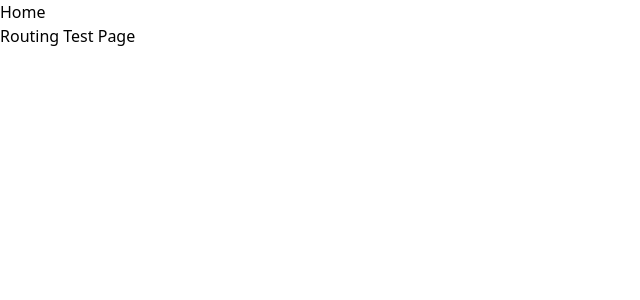
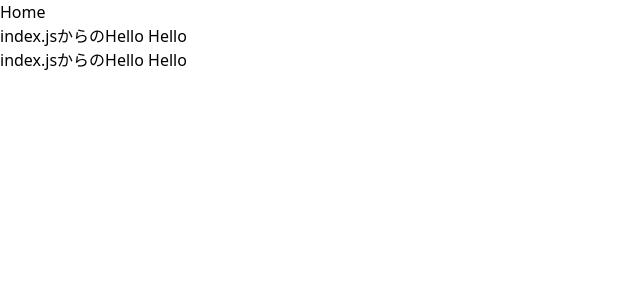
Before and after one commit to takayanagi-takeshi/portfolio_app, a Vue app: page /routing in a window 1280 px wide. Shown: the top 300 px of the page, without its empty margins (0-640 px from the left). Built offline with nearby package versions, Linux system fonts and the light colour scheme.

Commit message:
vuex実装

```diff
--- a/package.json
+++ b/package.json
@@ -10,7 +10,8 @@
   "dependencies": {
     "core-js": "^3.6.5",
     "vue": "^2.6.11",
-    "vue-router": "3.0.7"
+    "vue-router": "3.0.7",
+    "vuex": "^3.6.2"
   },
   "devDependencies": {
     "@vue/cli-plugin-babel": "~4.5.0",
--- a/src/App.vue
+++ b/src/App.vue
@@ -2,20 +2,26 @@
   <div id="app">
     <!-- <img alt="Vue logo" src="./assets/logo.png"> -->
     <!-- <topPage msg="Welcome to Your Vue.js App"/> -->
-
     <router-view />
   </div>
 </template>
 
 <script>
+// import adminPage from '@/assets/views/adminPage.vue'
 // import topPage from './components/topPage.vue'
 
-// export default {
-//   name: 'App',
-//   components: {
-//     topPage
-//   }
-// }
+export default {
+  name: 'app',
+  data: function(){
+    return {
+      message : 'Hello Vuex'
+    }
+  },
+  //   components: {
+  //     adminPage
+  // }
+}
+
 </script>
 
 <style>
--- a/src/assets/views/adminPage.vue
+++ b/src/assets/views/adminPage.vue
@@ -2,15 +2,34 @@
   <div>
     <div >
       <router-link to="/">Home</router-link>
-      <h1>Routing Test Page</h1>
+      <h1>{{$store.state.message}}</h1>
+      <corender/>
+      <!-- <corender v-bind:users="users"></corender> -->
+
+
     </div>
   </div>
 </template>
 
 <script>
+// import Corender from '..../src/components/corender.vue'
+import Corender from '@/components/Corender.vue'
+
 export default {
-  name: 'Routing'
+  components: { Corender },
+  name: 'Routing',
+  data: function() {
+    return {
+      // users:[
+      //   {name: 'John', email:'john@example.com', age:22},
+      //   {name: 'Merry', email: 'merry@facebook.com',age:33},
+      //   {name: 'Ken', email: 'ken@amazon.com',age:29}
+      //   ]
+      message: 'hehehehehehe'
+      }
+    },
 }
+
 </script>
 
 <style>
--- /dev/null
+++ b/src/components/Corender.vue
@@ -0,0 +1,8 @@
+<template>
+  <h2>{{ $store.state.message }}</h2>
+</template>
+<script>
+export default {
+  name: 'HelloVuex corender'
+}
+</script>
--- /dev/null
+++ b/src/store/index.js
@@ -0,0 +1,19 @@
+import Vue from 'vue'
+import Vuex from 'vuex'
+
+Vue.use(Vuex);
+
+// const store = new Vuex.Store({
+//   state: {
+//   },
+// mutations: {
+//   }
+// })
+
+// store.commit('increment')
+
+export default new Vuex.Store({
+  state: {
+    message: 'index.jsからのHello Hello'
+  },
+})
```
Also changed, not shown: src/main.js (+6 -1 lines), src/router.js (+6 -7 lines), 1 other file (tests, documents, lock files or other folders).
